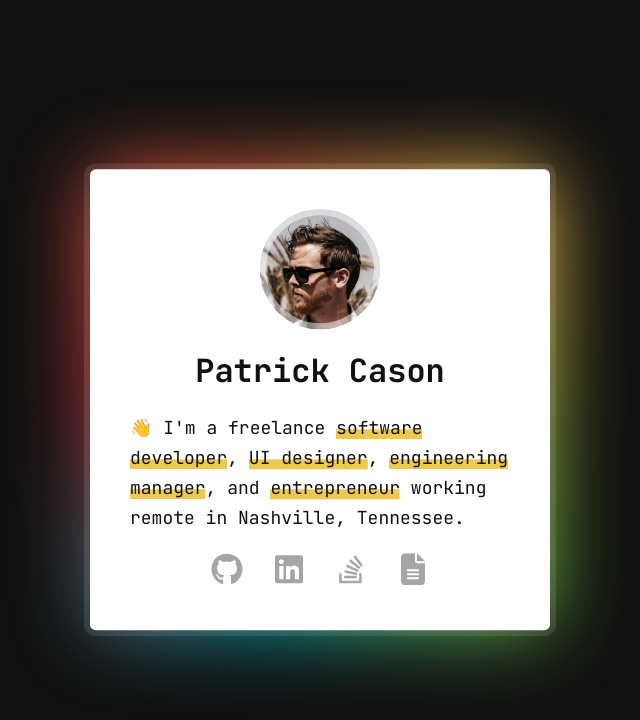
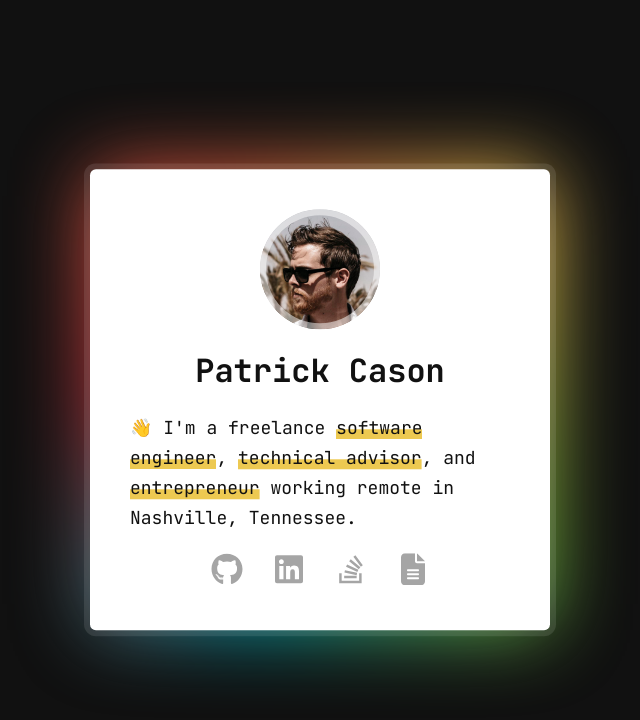
Before and after one commit to cereallarceny/website, a Next.js app: page / in a window 1280 px wide. Shown: the top 720 px of the page, without its empty margins (320-960 px from the left). Built offline with nearby package versions, Linux system fonts and the light colour scheme.

Commit message:
Update page.tsx
Updating copy

```diff
--- a/app/page.tsx
+++ b/app/page.tsx
@@ -18,27 +18,19 @@ const data = {
     <>
       <span>👋 I&apos;m a freelance</span>{' '}
       <Tooltip
-        text="software developer"
+        text="software engineer"
         parentStyles={styles.highlight}
         childStyles={styles.tooltip}
       >
-        15 years and counting, baby!
+        {new Date().getFullYear() - 2008} years and counting
       </Tooltip>
       <span>,</span>{' '}
       <Tooltip
-        text="UI designer"
+        text="technical advisor"
         parentStyles={styles.highlight}
         childStyles={styles.tooltip}
       >
-        design + code === 🦄
-      </Tooltip>
-      <span>,</span>{' '}
-      <Tooltip
-        text="engineering manager"
-        parentStyles={styles.highlight}
-        childStyles={styles.tooltip}
-      >
-        5 years experience managing up to 80 people
+        I work with early-stage startups on tech, product, and GTM
       </Tooltip>
       <span>, and</span>{' '}
       <Tooltip
```
